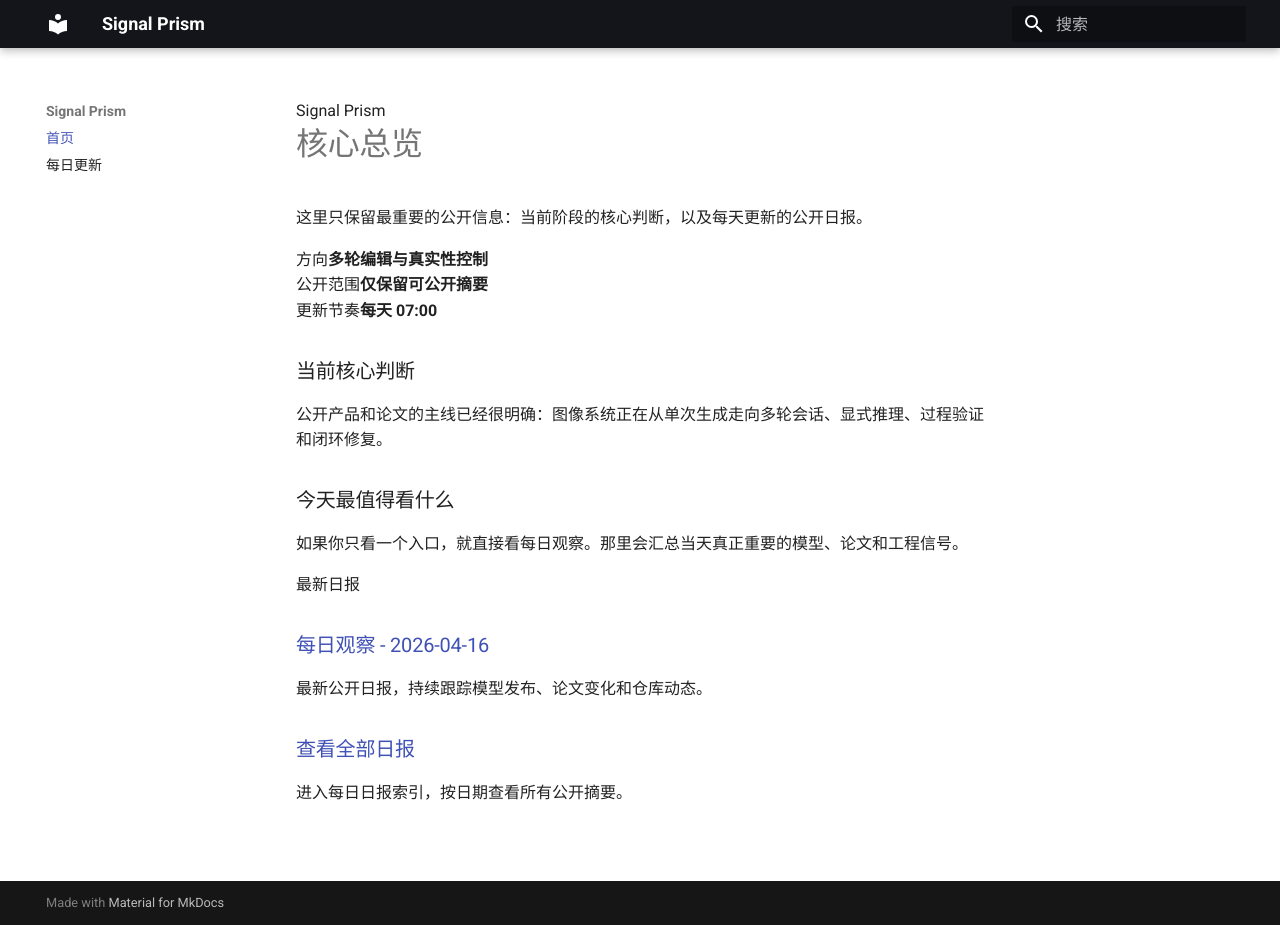
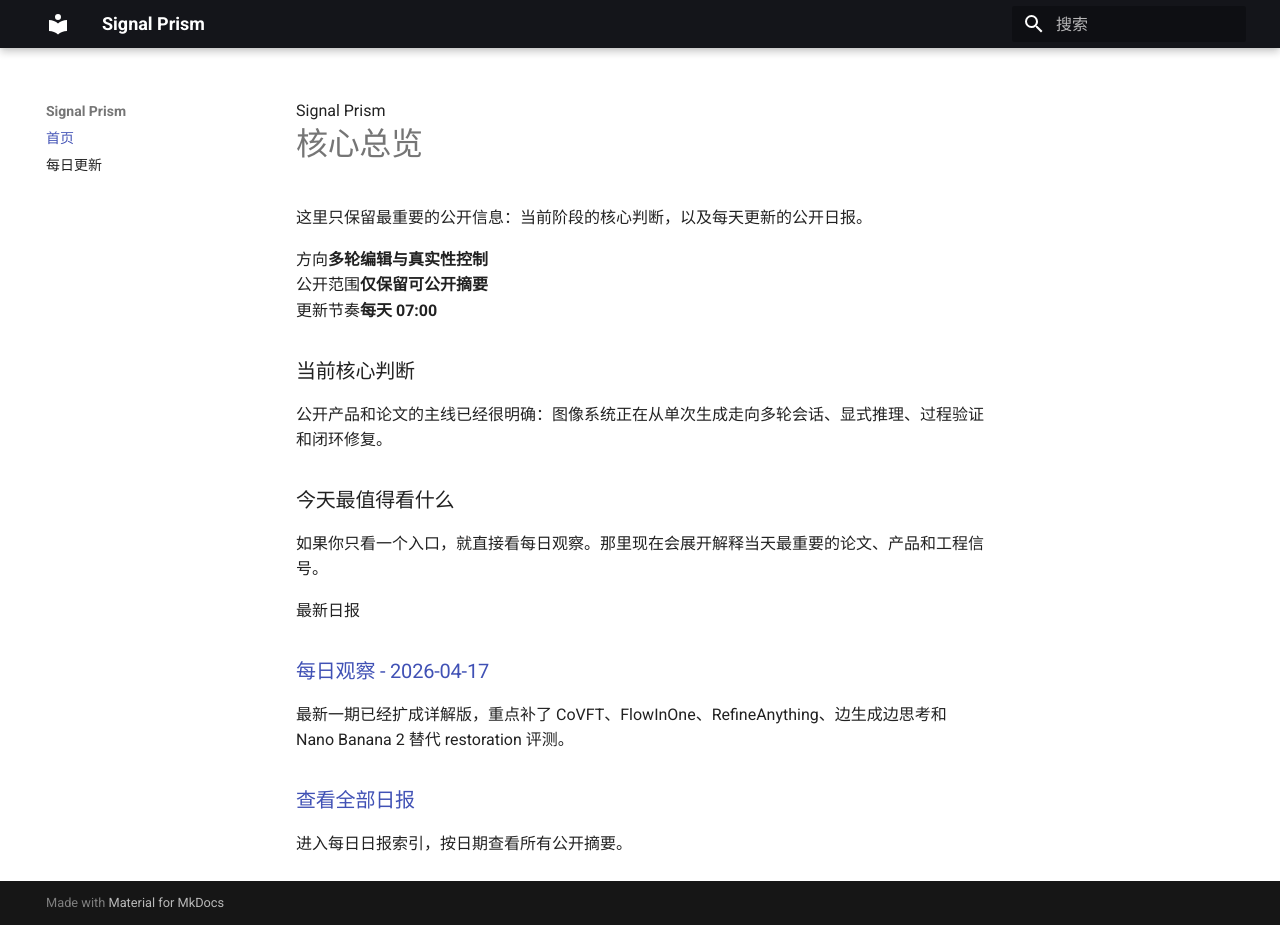
Before and after one commit to JacobLiuC/img_restoration, an MkDocs documentation site: the page built from public_docs/index.md, in a window 1280 px wide and 925 px high. Built offline with MkDocs 1.6.1 and Material for MkDocs 9.7.7, drawn with Linux system fonts in a browser that asks for light colours.

Commit message:
Refresh public site with detailed daily brief

```diff
--- a/public_docs/index.md
+++ b/public_docs/index.md
@@ -16,7 +16,7 @@
   </article>
   <article class="brief-card">
     <h3>今天最值得看什么</h3>
-    <p>如果你只看一个入口，就直接看每日观察。那里会汇总当天真正重要的模型、论文和工程信号。</p>
+    <p>如果你只看一个入口，就直接看每日观察。那里现在会展开解释当天最重要的论文、产品和工程信号。</p>
   </article>
 </section>
 
@@ -24,8 +24,8 @@
 
 <section class="brief-grid reveal-on-scroll">
   <article class="brief-card">
-    <h3><a href="daily_updates/2026-04-16.md">每日观察 - 2026-04-16</a></h3>
-    <p>最新公开日报，持续跟踪模型发布、论文变化和仓库动态。</p>
+    <h3><a href="daily_updates/2026-04-17/">每日观察 - 2026-04-17</a></h3>
+    <p>最新一期已经扩成详解版，重点补了 CoVFT、FlowInOne、RefineAnything、边生成边思考和 Nano Banana 2 替代 restoration 评测。</p>
   </article>
   <article class="brief-card">
     <h3><a href="daily_updates/">查看全部日报</a></h3>
```
